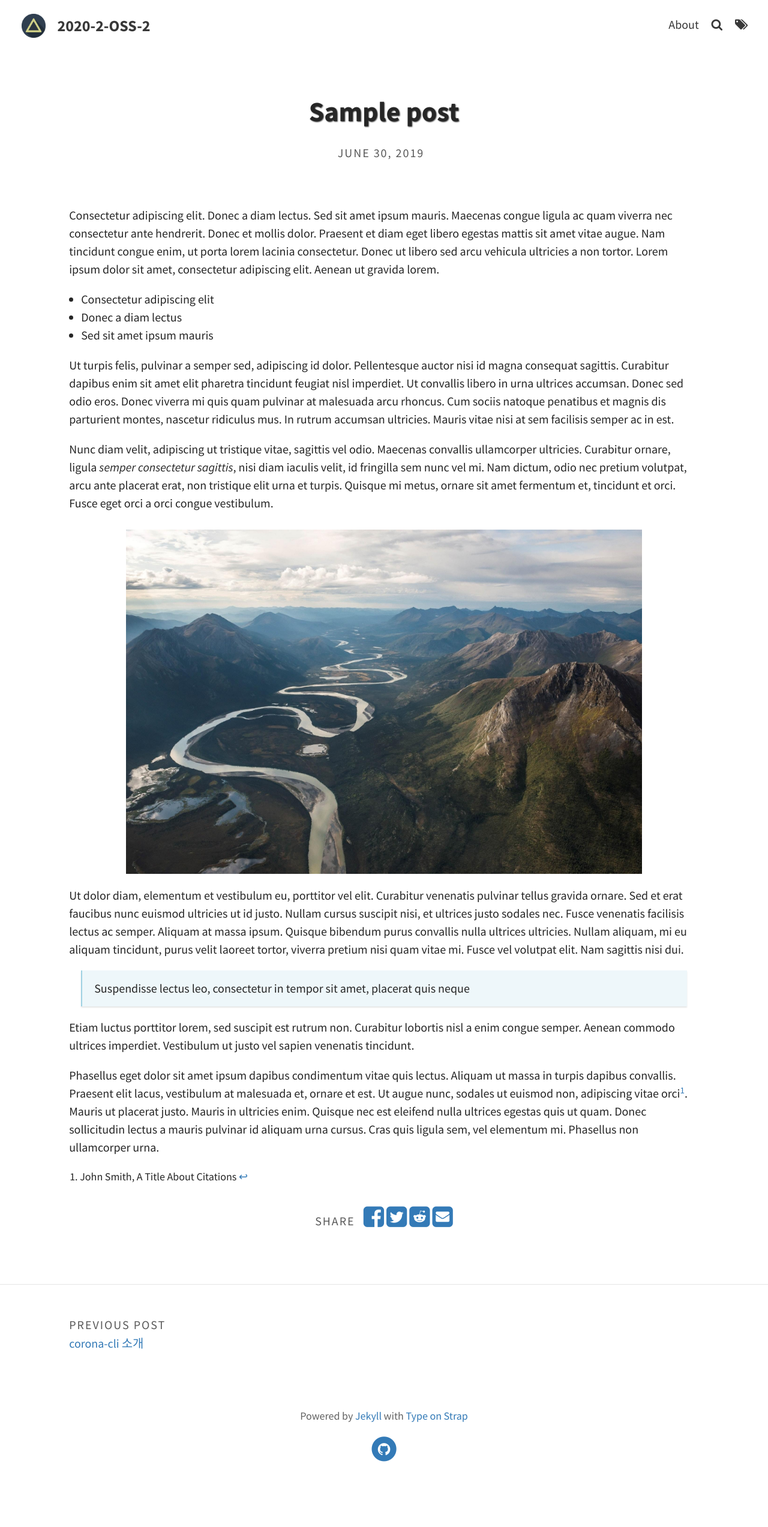
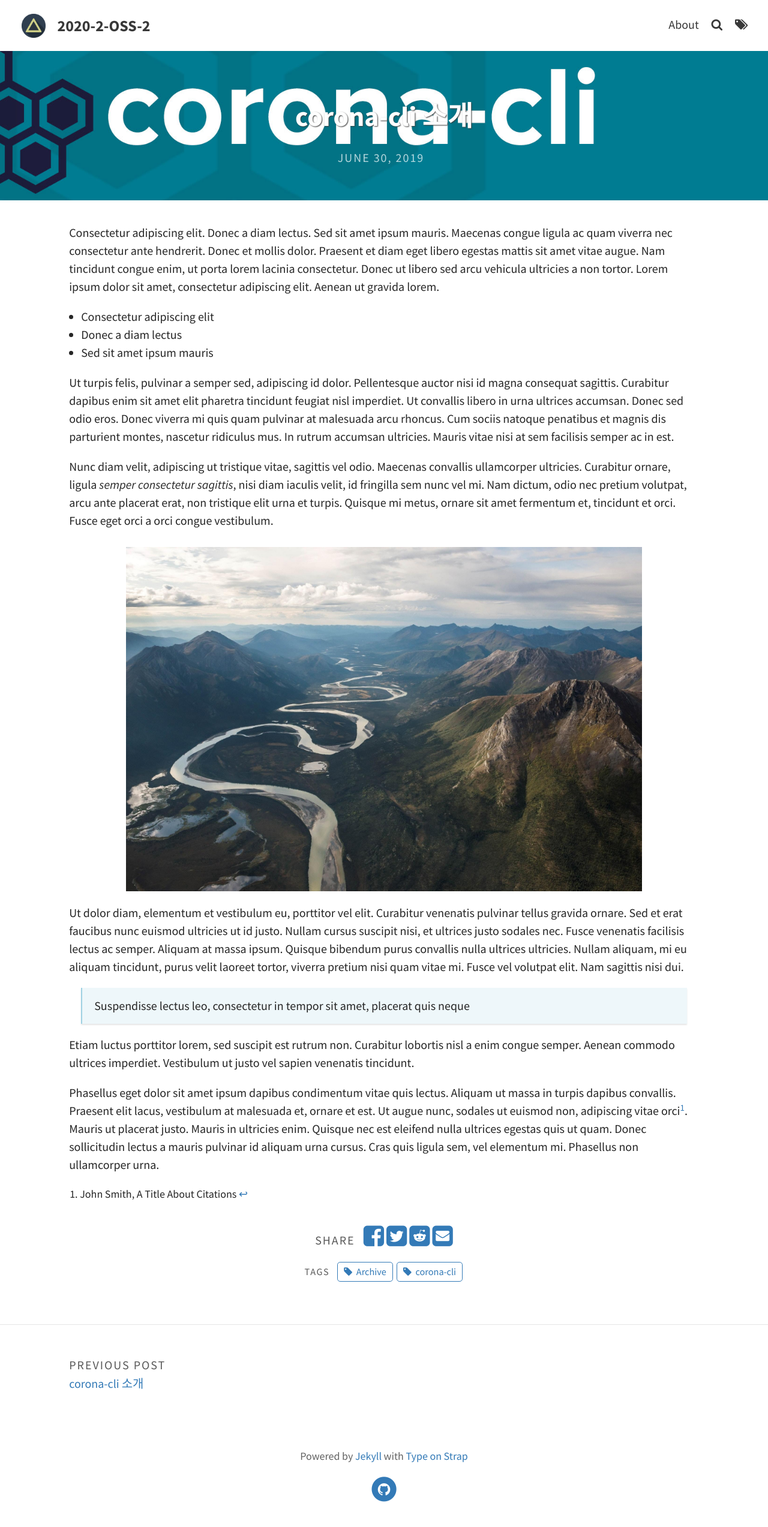
Before and after one commit to 20-2-SKKU-OSS/2020-2-OSS-2, a Jekyll site: the page built from _posts/2019-06-30-sample-post.md, in a window 1280 px wide. Shown: the whole page at 60% size. Built offline with Jekyll 4.4.1, drawn with Linux system fonts in a browser that asks for light colours; before the commit the page ends 2479 px from its top, so only the background shows below that.

Commit message:
Update 2019-06-30-sample-post.md

```diff
--- a/_posts/2019-06-30-sample-post.md
+++ b/_posts/2019-06-30-sample-post.md
@@ -1,8 +1,12 @@
 ---
 layout: post
-title: Sample post
+title: corona-cli 소개
+tags: [corona-cli, Archive]
 excerpt_separator: <!--more-->
+author:
+feature-img: "assets/img/corona-cli-logo.jpg"
 ---
+
 
 Consectetur adipiscing elit. Donec a diam lectus. Sed sit amet ipsum mauris. Maecenas congue ligula ac quam viverra nec consectetur ante hendrerit. Donec et mollis dolor.
 Praesent et diam eget libero egestas mattis sit amet vitae augue. Nam tincidunt congue enim, ut porta lorem lacinia consectetur.
```
